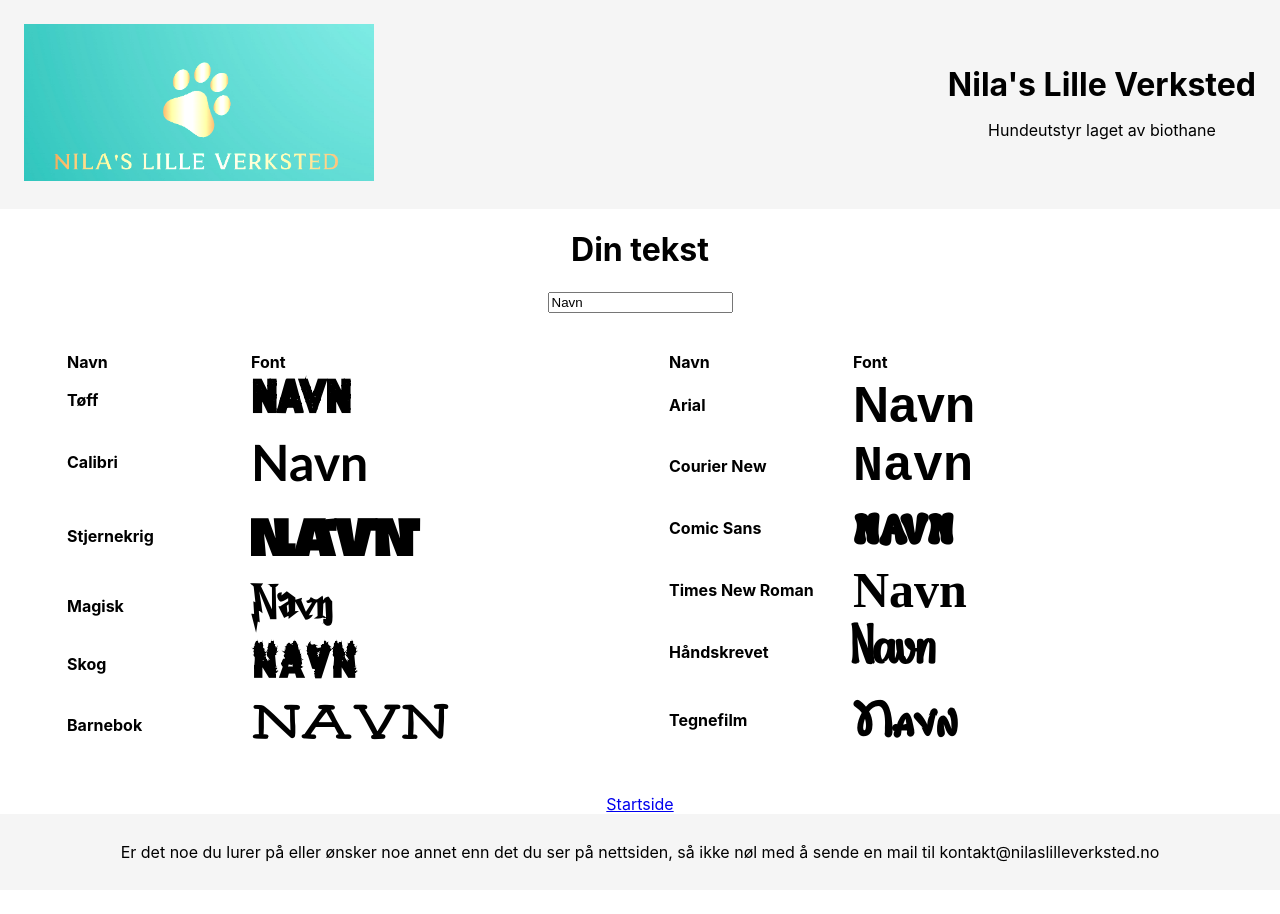
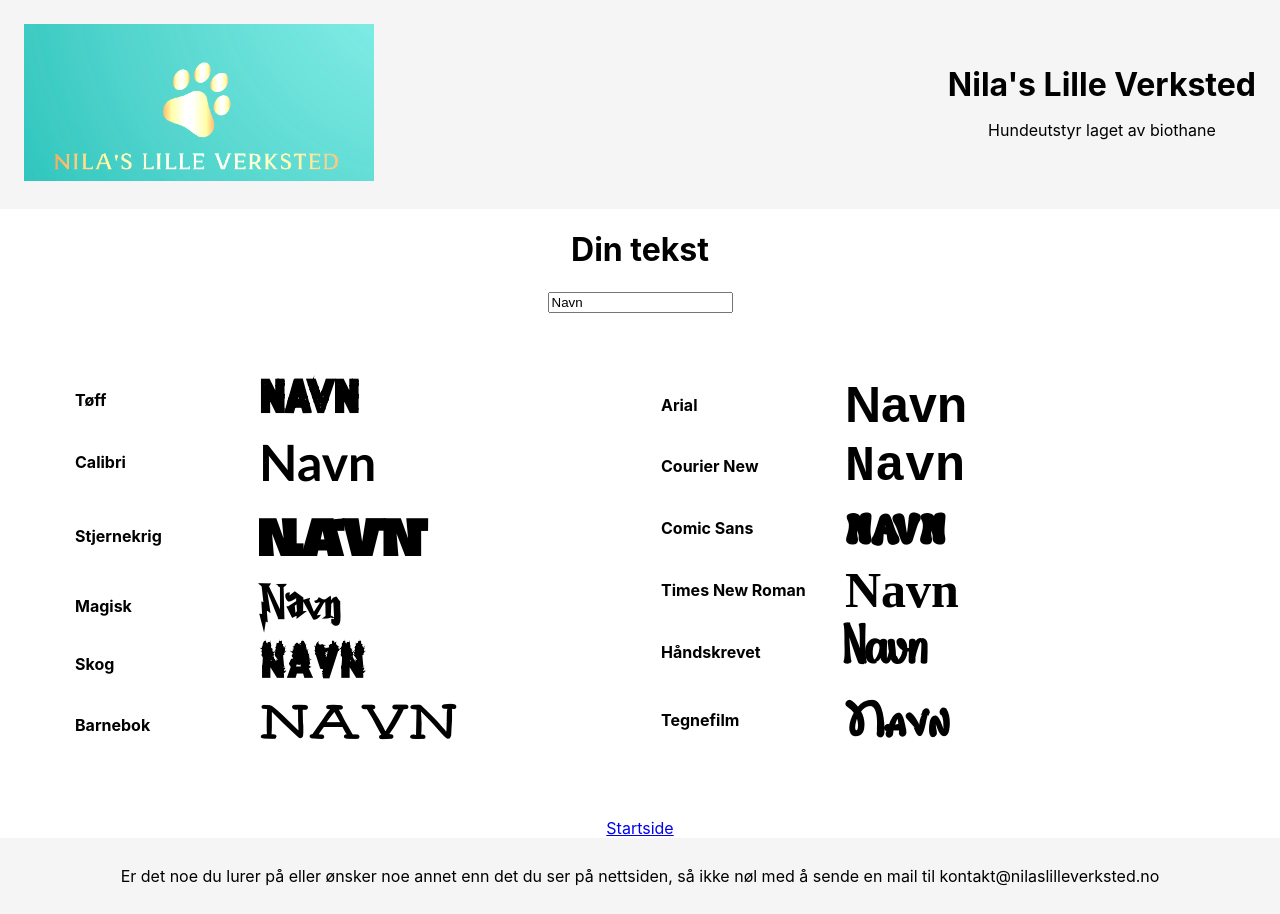
Before and after one commit to raily2595/enkeltbutikknettside, a React (Create React App) app: page /font in a window 1280 px wide. Before the commit the page ends 890 px from the top, so only its background shows below. Built offline with nearby package versions, Linux system fonts and the light colour scheme.

Commit message:
fjernet header

```diff
--- a/src/App.css
+++ b/src/App.css
@@ -115,6 +115,6 @@ footer {
   display: flex;
   flex-wrap: wrap;
   justify-content: space-evenly;
-  margin: 12px;
-  padding: 12px;
+  margin: 24px;
+  padding: 24px;
 }
--- a/src/components/Font.js
+++ b/src/components/Font.js
@@ -14,16 +14,10 @@ const FontPage = () => {
             <input type="text" value={text} onChange={handleInputChange} />
             <div className="font-container">
                 <table className="font-tabell">
-                    <thead>
-                        <tr>
-                            <th style={{ width: 180 + 'px' }}>Navn</th>
-                            <th style={{ width: 360 + 'px' }}>Font</th>
-                        </tr>
-                    </thead>
                     <tbody>
                         <tr>
-                            <th>Tøff</th>
-                            <th><div style={{ fontFamily: 'Tøff', fontSize: '50px' }}>{text}</div></th>
+                            <th style={{ width: 180 + 'px' }}>Tøff</th>
+                            <th style={{ width: 360 + 'px' }}><div style={{ fontFamily: 'Tøff', fontSize: '50px' }}>{text}</div></th>
                         </tr>
                         <tr>
                             <th>Calibri</th>
@@ -48,16 +42,10 @@ const FontPage = () => {
                     </tbody>
                 </table>
                 <table className="font-tabell">
-                    <thead>
-                        <tr>
-                            <th style={{ width: 180 + 'px' }}>Navn</th>
-                            <th style={{ width: 360 + 'px' }}>Font</th>
-                        </tr>
-                    </thead>
                     <tbody>
                         <tr>
-                            <th>Arial</th>
-                            <th><div style={{ fontFamily: 'Arial', fontSize: '50px' }}>{text}</div></th>
+                            <th style={{ width: 180 + 'px' }}>Arial</th>
+                            <th style={{ width: 360 + 'px' }}><div style={{ fontFamily: 'Arial', fontSize: '50px' }}>{text}</div></th>
                         </tr>
                         <tr>
                             <th>Courier New</th>
```
